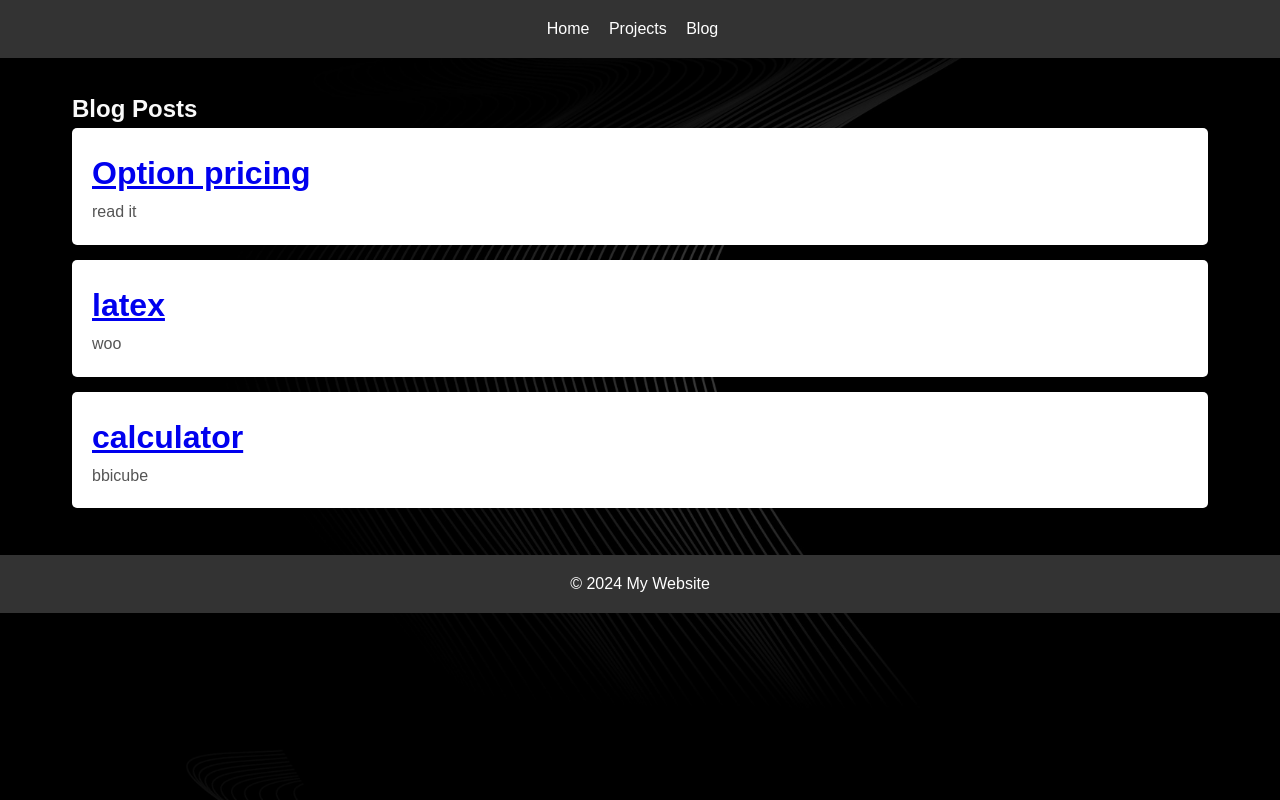
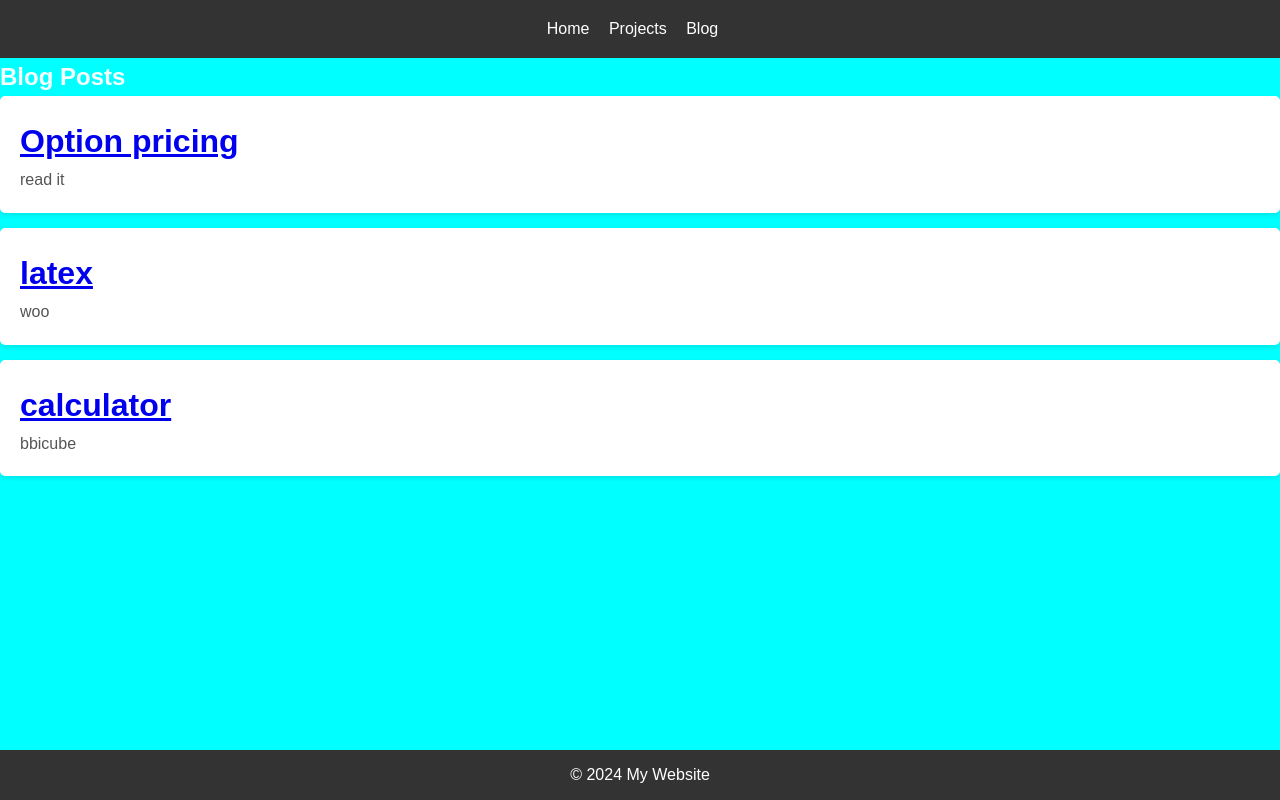
Before and after one commit to AbdullahKhalid786/Personal-Webapp, a Django app: page /blog/ in a window 1280 px wide. Run offline with Django 5.2, Linux system fonts and the light colour scheme; data comes from the database, SQL or seed files in the repository; some libraries are stand-ins or nearby versions.

Commit message:
added background

```diff
--- a/PersonalWebsite/webapp/black_scholes.py
+++ b/PersonalWebsite/webapp/black_scholes.py
@@ -6,8 +6,8 @@ class BlackScholes:
         self.S = S  # Current stock price
         self.K = K  # Strike price
         self.T = T  # Time to expiration (in years)
-        self.r = r  # Risk-free interest rate
-        self.sigma = sigma  # Volatility of the stock
+        self.r = r/100  # Risk-free interest rate
+        self.sigma = sigma/100  # Volatility of the stock
 
     def d1(self):
         return (np.log(self.S / self.K) + (self.r + self.sigma ** 2 / 2) * self.T) / (self.sigma * np.sqrt(self.T))
--- a/PersonalWebsite/webapp/static/css/style.css
+++ b/PersonalWebsite/webapp/static/css/style.css
@@ -6,21 +6,25 @@
     padding: 0;
     box-sizing: border-box;
 }
-
+html{
+    height: 100%;
+}
 body {
-    background-image: url("abstract-lines-dark-4k-mg-1920x1080.jpg");
-
-
-    /* Create the parallax scrolling effect */
+    /* background-image: url("abstract-lines-dark-4k-mg-1920x1080.jpg");
     background-attachment: fixed;
     background-position: center;
     background-repeat: no-repeat;
-    background-size: cover;
+    background-size: cover; */
+    background-color: aqua;
     font-family: 'Arial', sans-serif;
     color: #fffffff9;
+    display: flex;
+    flex-direction: column; /* Use flexbox to manage layout */
+    height: 100vh; /* Full viewport height */
+    width: 100vw; /* Full viewport width */
     line-height: 1.6;
     margin: 0;
-    height: 100vh;
+    height: 100%;
 }
 
 /* Layout */
@@ -47,20 +51,25 @@ header ul li a {
 }
 
 main {
-    padding: 2rem;
-    max-width: 1200px;
+    display: flex;
+    flex-flow: column wrap;
     margin: auto;
     background-color: rgba(0, 255, 255, 0);
+    flex-grow: 1; /* Main will fill the remaining space in the body */
+    width: 100%; /* Ensure main takes full width */
+    overflow: auto; /* Prevent content overflow */
 }
 
 /* Hero Section (Home Page) */
 .hero {
-    text-align: center;
-    padding: 100px 20px;
+    display: flex;
+    flex-flow: column wrap;
+    justify-content: center;
+    align-content: center;
+ /* Main will fill the remaining space in the body */
+    width: 100%; /* Ensure main takes full width */
+    overflow: auto; /* Prevent content overflow */
     background-color: #03001500;
-    border-radius: 10px;
-    box-shadow: 0 4px 8px rgba(0, 0, 0, 0.1);
-    min-height: 800px;
 }
 
 .hero h1 {
@@ -132,11 +188,13 @@ main {
 
 /* Footer */
 footer {
-    text-align: center;
-    padding: 1rem 0;
+    display: flex;
+    align-items: center;
+    justify-content: center;
     background-color: #333;
     color: #fff;
-
+    position: absolute;
+    height: 50px;
     width: 100%;
     bottom: 0;
 }
```
Also changed, not shown: other parts of PersonalWebsite/webapp/static/css/style.css (+47 -0 lines), PersonalWebsite/webapp/templates/home/home.html (+15 -4 lines), PersonalWebsite/webapp/static/bayes theorem.png (added), PersonalWebsite/webapp/static/black-scholes-merton-model.png (added), PersonalWebsite/webapp/static/planet-5451869_1920.jpg (added), PersonalWebsite/webapp/static/stars-1845140_1920.jpg (added), PersonalWebsite/webapp/static/stoch.png (added), 1 other file.
